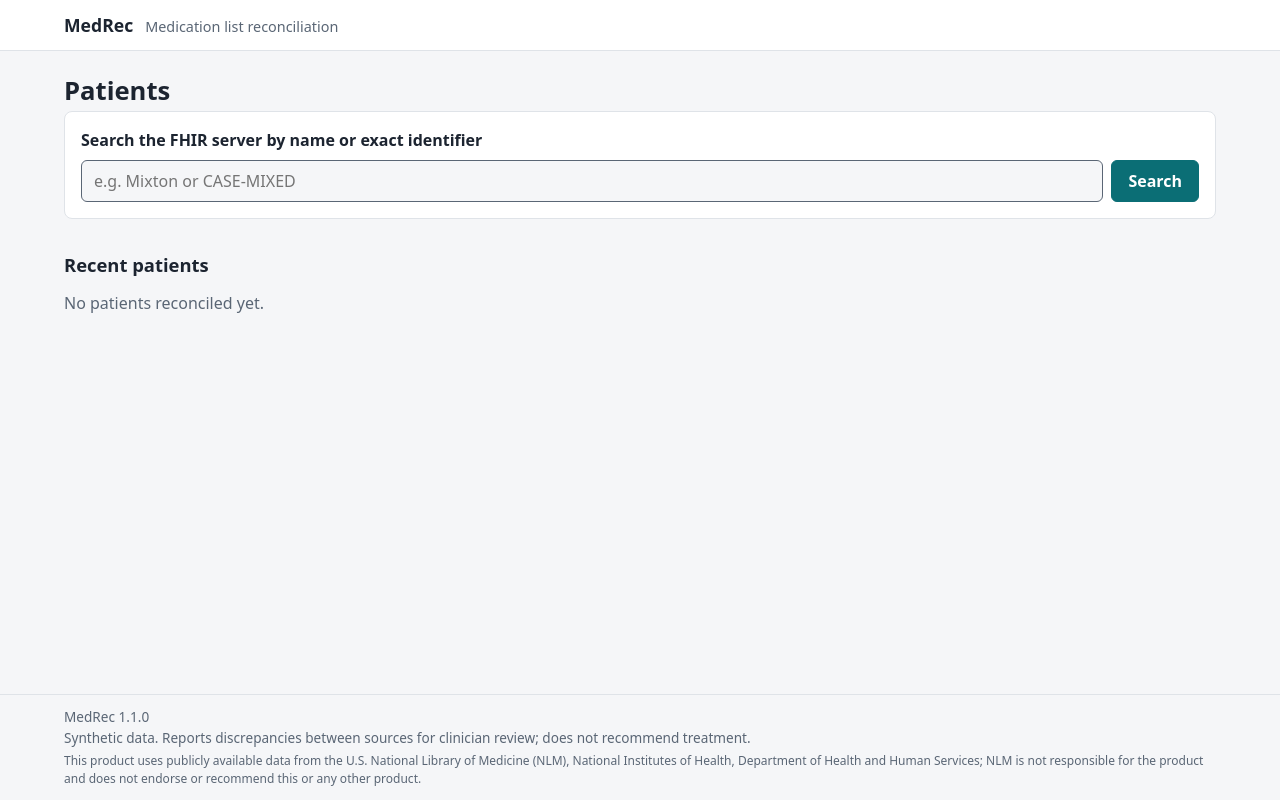
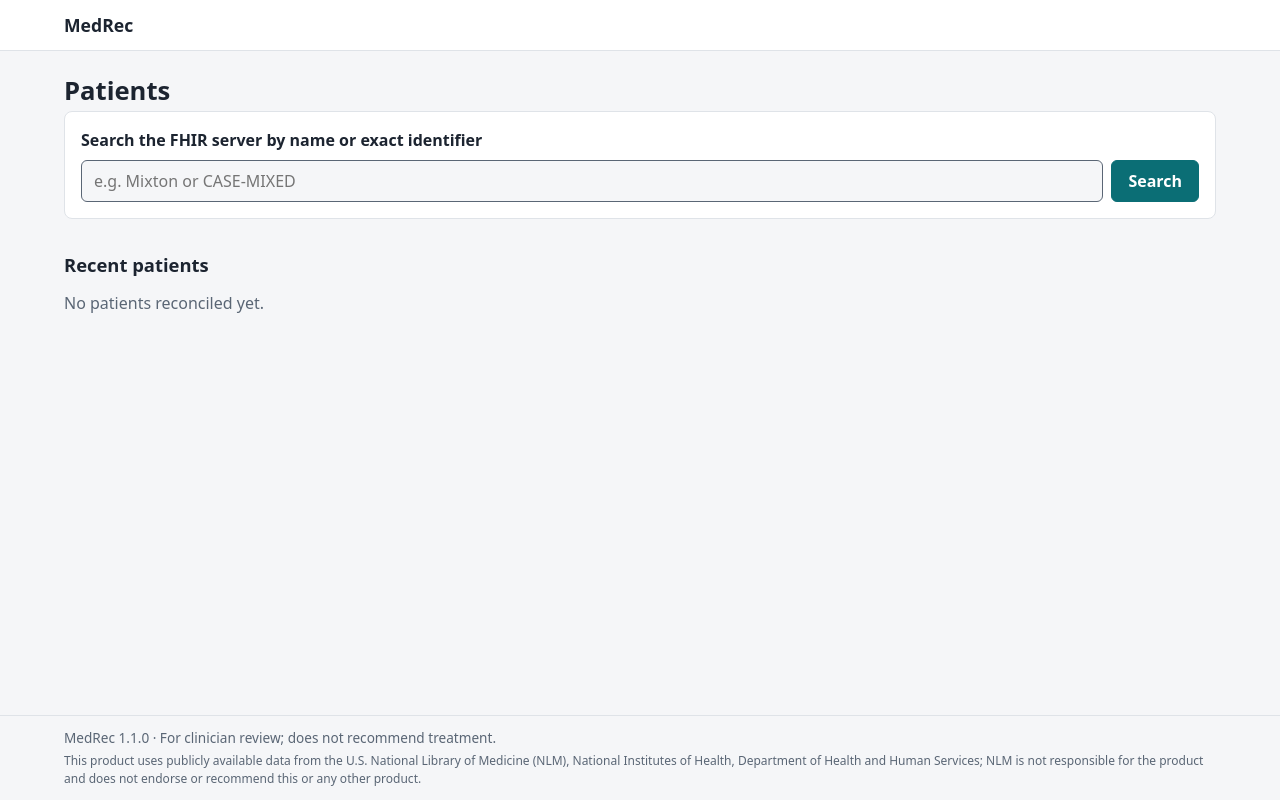
Before and after one commit to Coforge-LMS/Medication_List_Reconciliation, a FastAPI app: page / in a window 1280 px wide. Run offline with FastAPI, Linux system fonts and the light colour scheme; parts of the project's set-up code (start-up, migrations or seed data) failed here and were passed over; some libraries are stand-ins or nearby versions.

Commit message:
fix(app): drop the synthetic-data line, tagline and FHIR id from pages
The footer now says only what a clinician needs: the version and that findings
are for review and never recommend treatment. The PDF shares the same line.
The FHIR id is in the address bar already.

Co-Authored-By: Claude Opus 5.5 <noreply@anthropic.com>

```diff
--- a/app/labels.py
+++ b/app/labels.py
@@ -17,10 +17,7 @@ from contract import (
 from rules.base import by_name, identity, participating
 from rules.frequency import PRN, normalize_frequency
 
-DISCLAIMER = (
-    "Synthetic data. Reports discrepancies between sources for clinician review; "
-    "does not recommend treatment."
-)
+DISCLAIMER = "For clinician review; does not recommend treatment."
 
 # Required wherever RxNorm data from RxNav is used, in NLM's own words.
 NLM_ATTRIBUTION = (
--- a/app/templates/base.html
+++ b/app/templates/base.html
@@ -9,12 +9,10 @@
 <body>
   <header class="topbar">
     <a class="brand" href="/">MedRec</a>
-    <span class="tagline">Medication list reconciliation</span>
   </header>
   <main>{% block content %}{% endblock %}</main>
   <footer>
-    <div>MedRec {{ version }}</div>
-    <div>{{ disclaimer }}</div>
+    <div>MedRec {{ version }} · {{ disclaimer }}</div>
     <div class="attribution">{{ nlm_attribution }}</div>
   </footer>
 </body>
--- a/app/templates/patient.html
+++ b/app/templates/patient.html
@@ -4,7 +4,7 @@
 <div class="card">
   <h1>{{ patient.name or patient.identifier }}</h1>
   <p class="muted">
-    {{ patient.identifier }}{% if patient.birth_date %} · born {{ patient.birth_date }}{% endif %}{% if patient.gender %} · {{ patient.gender }}{% endif %} · FHIR id {{ fhir_id }}
+    {{ patient.identifier }}{% if patient.birth_date %} · born {{ patient.birth_date }}{% endif %}{% if patient.gender %} · {{ patient.gender }}{% endif %}
   </p>
   <p id="interview">{{ interview }}</p>
   {% if can_run %}
```
